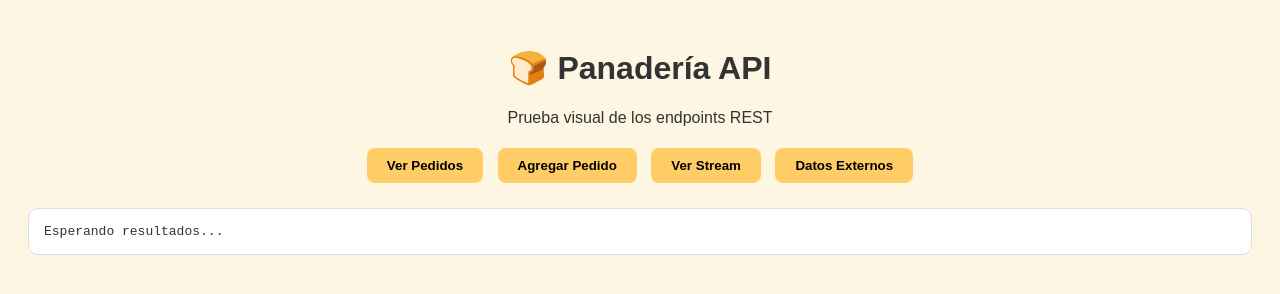
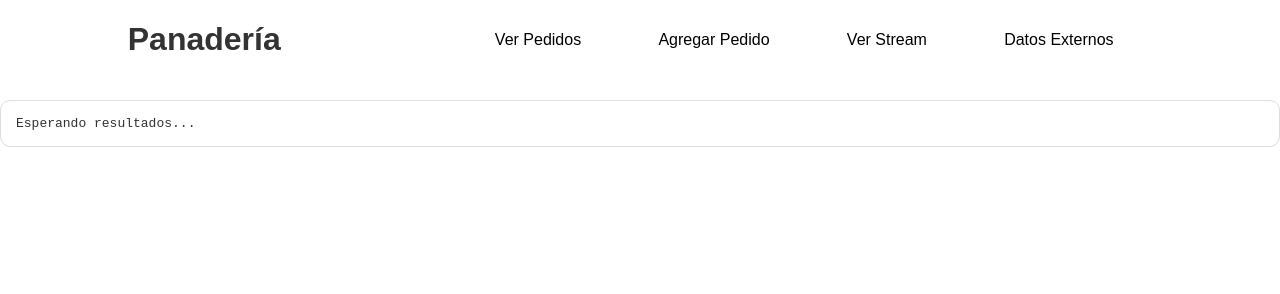
Before and after one commit to AnabelenScript/IO_Bound, a website: page src/public/index.html in a window 1280 px wide. Drawn offline with Linux system fonts and the light colour scheme.

Commit message:
Arreglando estilos

```diff
--- a/src/public/index.html
+++ b/src/public/index.html
@@ -2,48 +2,18 @@
 <html lang="es">
 <head>
   <meta charset="UTF-8">
-  <title>🍞 Panadería API - Visual</title>
-  <style>
-    body {
-      font-family: Arial, sans-serif;
-      background: #fdf6e3;
-      color: #333;
-      text-align: center;
-      padding: 20px;
-    }
-    button {
-      margin: 5px;
-      padding: 10px 20px;
-      border: none;
-      border-radius: 8px;
-      cursor: pointer;
-      background: #ffcc66;
-      font-weight: bold;
-    }
-    button:hover {
-      background: #ffb347;
-    }
-    pre {
-      text-align: left;
-      margin-top: 20px;
-      padding: 15px;
-      background: #fff;
-      border: 1px solid #ddd;
-      border-radius: 10px;
-      max-height: 400px;
-      overflow: auto;
-    }
-  </style>
+  <link rel="stylesheet" href="./styles.css">
+  <title>Panadería</title>
 </head>
 <body>
-  <h1>🍞 Panadería API</h1>
-  <p>Prueba visual de los endpoints REST</p>
-
-  <button onclick="getOrders()">Ver Pedidos</button>
-  <button onclick="addOrder()">Agregar Pedido</button>
-  <button onclick="getStream()">Ver Stream</button>
-  <button onclick="getExternal()">Datos Externos</button>
-
+  <header class="header">
+  <h1>Panadería</h1>
+  <div class="option-buttons">
+  <button onclick="getOrders()" class="enlace">Ver Pedidos</button>
+  <button onclick="addOrder()" class="enlace">Agregar Pedido</button>
+  <button onclick="getStream()" class="enlace">Ver Stream</button>
+  <button onclick="getExternal()" class="enlace">Datos Externos</button></div>
+</header>
   <pre id="output">Esperando resultados...</pre>
 
   <script src="app.js"></script>
--- a/src/public/styles.css
+++ b/src/public/styles.css
@@ -0,0 +1,78 @@
+
+    body {
+      font-family: Arial, sans-serif;
+      background: #ffffff;
+      color: #333;
+      text-align: center;
+      padding: 0;
+      margin: 0;
+      box-sizing: border-box;
+    }
+
+
+    pre {
+      text-align: left;
+      margin-top: 20px;
+      padding: 15px;
+      background: #fff;
+      border: 1px solid #ddd;
+      border-radius: 10px;
+      max-height: 400px;
+      overflow: auto;
+    }
+
+
+    .header{
+      width: 100%;
+      padding: 0;
+      display: flex;
+      align-items: center;
+      justify-content:space-around;
+      gap: 40px;
+      padding: 0 60px;
+      box-sizing: border-box;
+    }
+
+    .option-buttons{
+      width: 60%;
+      display: flex;
+      justify-content: space-around;
+      padding: 0;
+      margin: 0;
+    }
+
+    .option-buttons button{
+      border: none;
+      border-radius: 4px;
+      cursor: pointer;
+      font-weight: bold;
+      background-color: transparent;
+    }
+
+    .option-buttons .enlace {
+  position: relative;
+  background: none;
+  border: none;
+  font-size: 16px;
+  cursor: pointer;
+  padding: 8px 12px;
+  color: black;
+  font-weight: 500;
+}
+
+.option-buttons .enlace::after {
+  content: "";
+  position: absolute;
+  bottom: 0;
+  left: 0;
+  width: 100%;
+  height: 2px;
+  background: black;
+  transform: scaleX(0);
+  transform-origin: left;
+  transition: transform 0.3s ease;
+}
+
+.option-buttons .enlace:hover::after {
+  transform: scaleX(1);
+}
```
